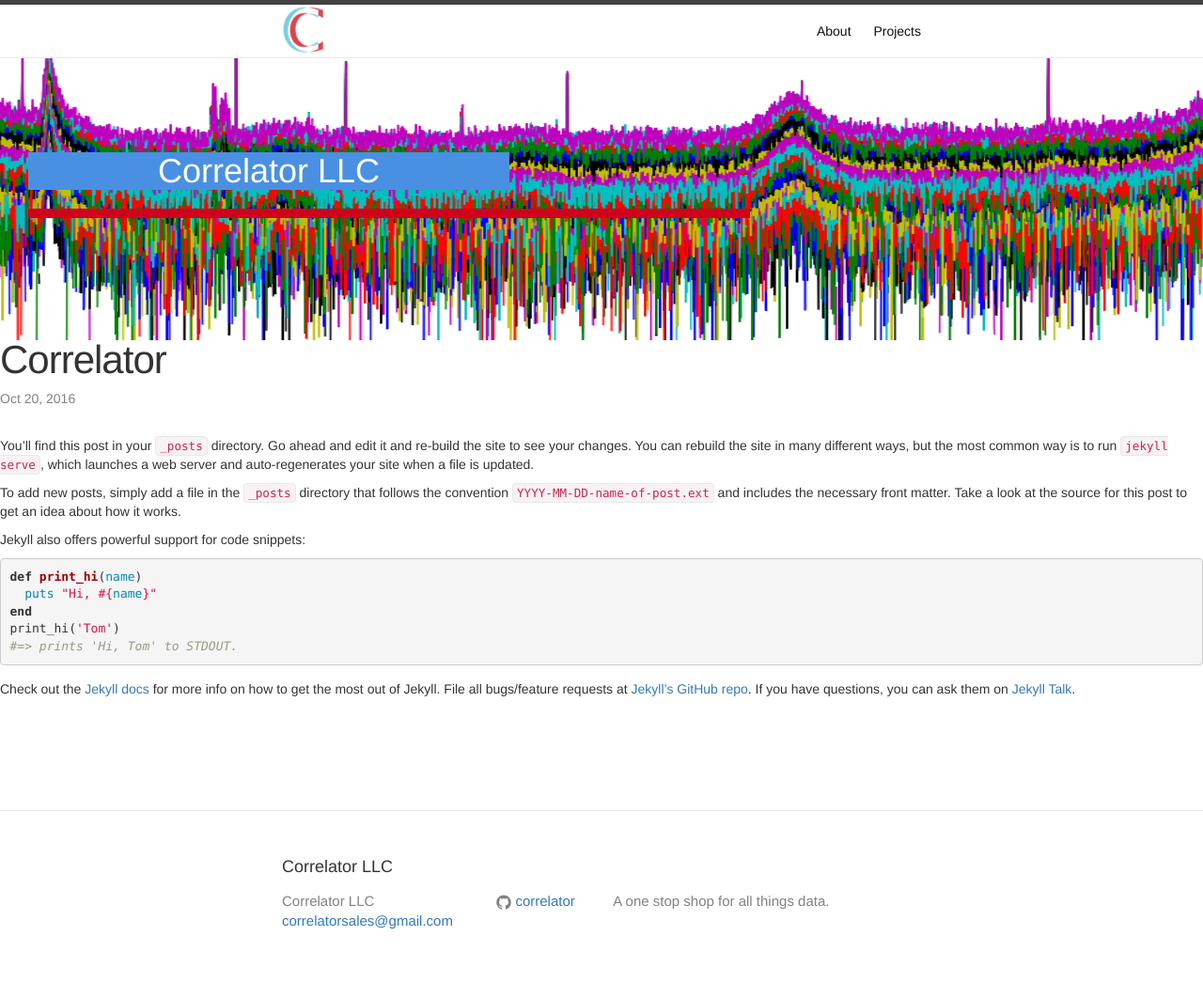
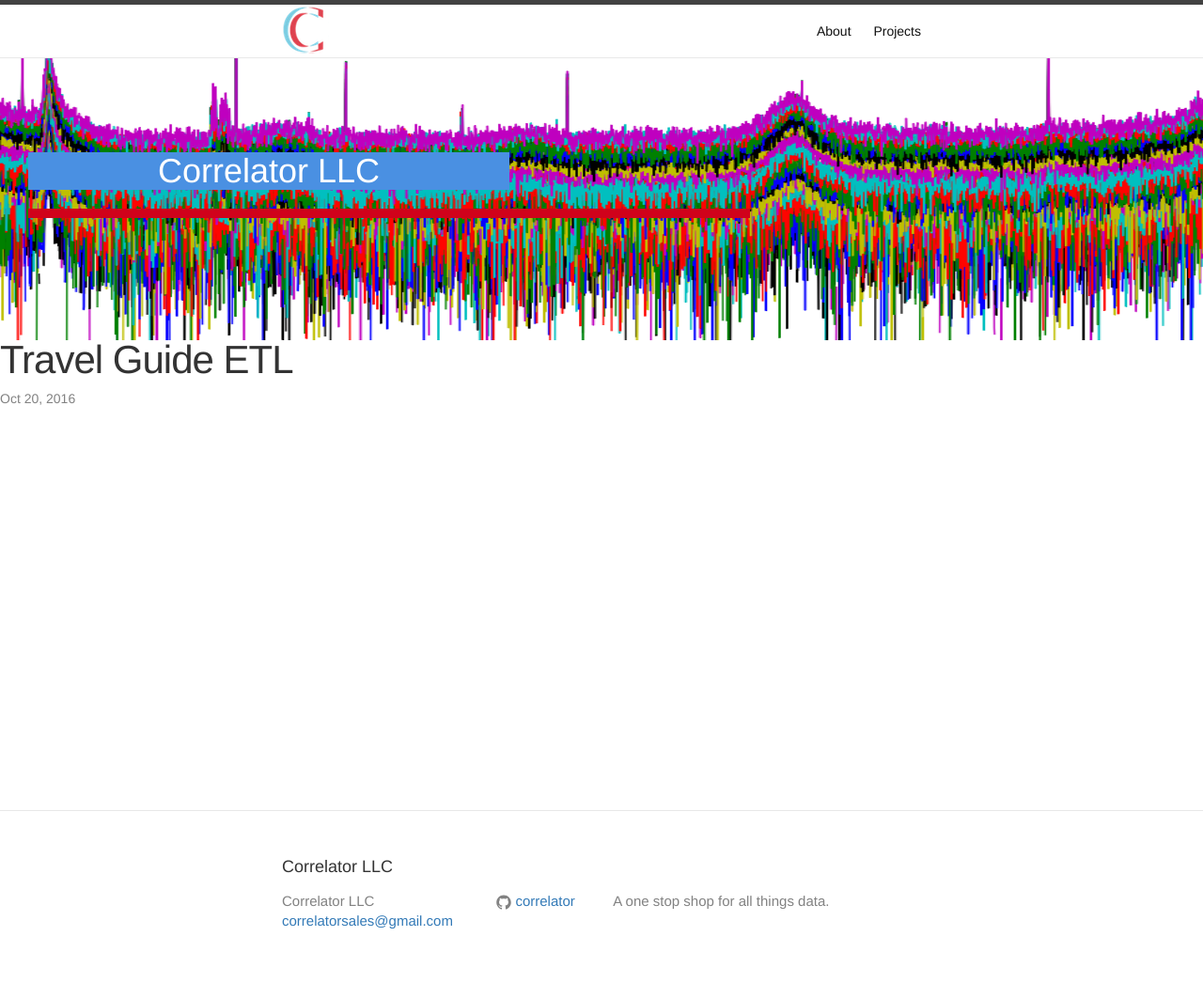
Before and after one commit to correlator/correlator-jekyll, a Jekyll site: the page built from _posts/2016-10-21-welcome-to-jekyll.markdown, in a window 1280 px wide. Shown: the whole page at 94% size. Built offline with Jekyll 4.4.1, drawn with Linux system fonts in a browser that asks for light colours; nearby versions of some CDN libraries.

Commit message:
more learning jekyll

```diff
--- a/_includes/head.html
+++ b/_includes/head.html
@@ -2,6 +2,7 @@
   <meta charset="utf-8">
   <meta http-equiv="X-UA-Compatible" content="IE=edge">
   <meta name="viewport" content="width=device-width, initial-scale=1">
+  <link rel='shortcut icon' href='/images/favicon.png' type='image/x-icon'/ >
 
   <title>{% if page.title %}{{ page.title | escape }}{% else %}{{ site.title | escape }}{% endif %}</title>
   <meta name="description" content="{% if page.excerpt %}{{ page.excerpt | strip_html | strip_newlines | truncate: 160 }}{% else %}{{ site.description }}{% endif %}">
--- a/_posts/2016-10-21-welcome-to-jekyll.markdown
+++ b/_posts/2016-10-21-welcome-to-jekyll.markdown
@@ -1,28 +1,10 @@
 ---
 layout: post
-title:  "Correlator"
+title:  "Travel Guide ETL"
 date:   2016-10-20 15:40:03 -0700
 image:
-  feature: "eventinsider.png"
-tags: [Clean]
+  feature: "citykey.png"
+tags: [Gather, Secure, Clean, Analyze, Present]
 layout: post
+description: "A company that makes online travel guides collects a lot of information about activities across the US but this information is often conflicting or incorrect.  They wanted to hire cheap help to validate all of this data, but with all of the potential places data could be wrong, help was hard to find.  We created a system where they can import all of their data and pass it through a rules engine that autodetects suspect data.  It then broke all of the potential data conflicts into multiple different single purpose tasks such as “Add an address”, “Fix conflicting names”, “Add Quotes”, “Validate Google Places ID”, etc. "
 ---
-You’ll find this post in your `_posts` directory. Go ahead and edit it and re-build the site to see your changes. You can rebuild the site in many different ways, but the most common way is to run `jekyll serve`, which launches a web server and auto-regenerates your site when a file is updated.
-
-To add new posts, simply add a file in the `_posts` directory that follows the convention `YYYY-MM-DD-name-of-post.ext` and includes the necessary front matter. Take a look at the source for this post to get an idea about how it works.
-
-Jekyll also offers powerful support for code snippets:
-
-{% highlight ruby %}
-def print_hi(name)
-  puts "Hi, #{name}"
-end
-print_hi('Tom')
-#=> prints 'Hi, Tom' to STDOUT.
-{% endhighlight %}
-
-Check out the [Jekyll docs][jekyll-docs] for more info on how to get the most out of Jekyll. File all bugs/feature requests at [Jekyll’s GitHub repo][jekyll-gh]. If you have questions, you can ask them on [Jekyll Talk][jekyll-talk].
-
-[jekyll-docs]: http://jekyllrb.com/docs/home
-[jekyll-gh]:   https://github.com/jekyll/jekyll
-[jekyll-talk]: https://talk.jekyllrb.com/
--- a/_sass/_custom.scss
+++ b/_sass/_custom.scss
@@ -108,6 +108,7 @@
   border: 3px solid #979797;
   color: #4A90E2;
   cursor: pointer;
+  margin-bottom: 5px;
 
   &.active {
     background-color: #D8D8D8;
@@ -116,7 +117,9 @@
 
 .btn-small {
   font-size: 12px;
+  width: 70px;
   cursor: default;
+  border: 2px solid #979797;
 }
 
 .hidden {
@@ -154,4 +157,7 @@
   height: 190px;
   width: 190px;
   margin: 5px;
+  background-size: cover;
+  background-repeat: no-repeat;
+  background-position: center center;
 }
--- a/index.html
+++ b/index.html
@@ -18,7 +18,7 @@ punchline: Data Centered Technology
   <a href="#" class="blue">
     Analyze
   </a></br>
-    and&nbsp<a href="#" class="blue"> Present </a>data.
+    &nbsp and <a href="#" class="blue"> Present </a>data.
 </div>
 
 <div class="right-half">
```
Also changed, not shown: images/citykey.png (added), images/favicon.png (added).
